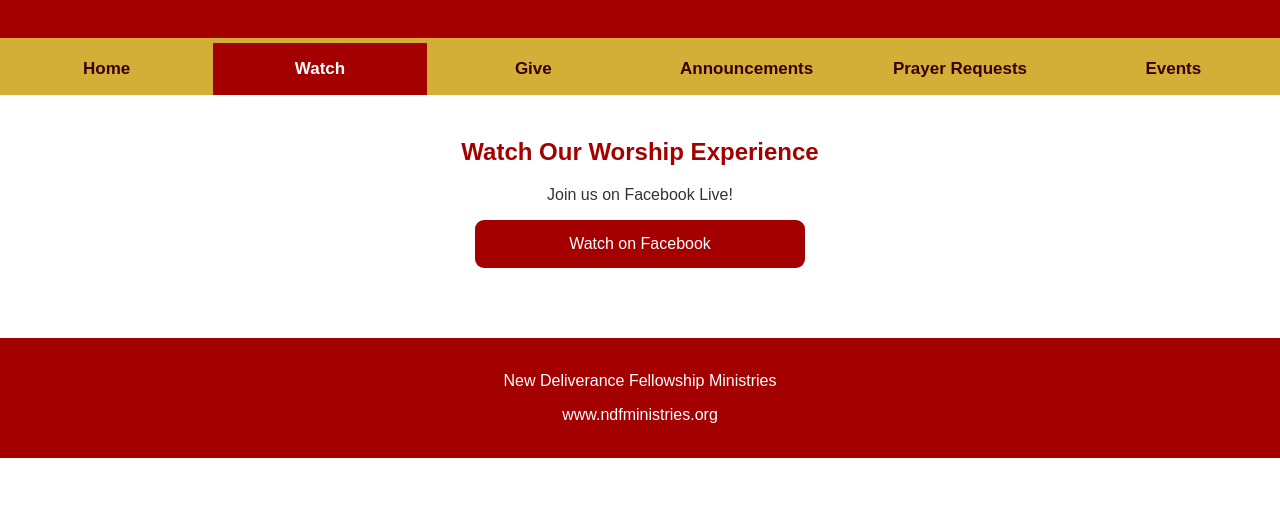
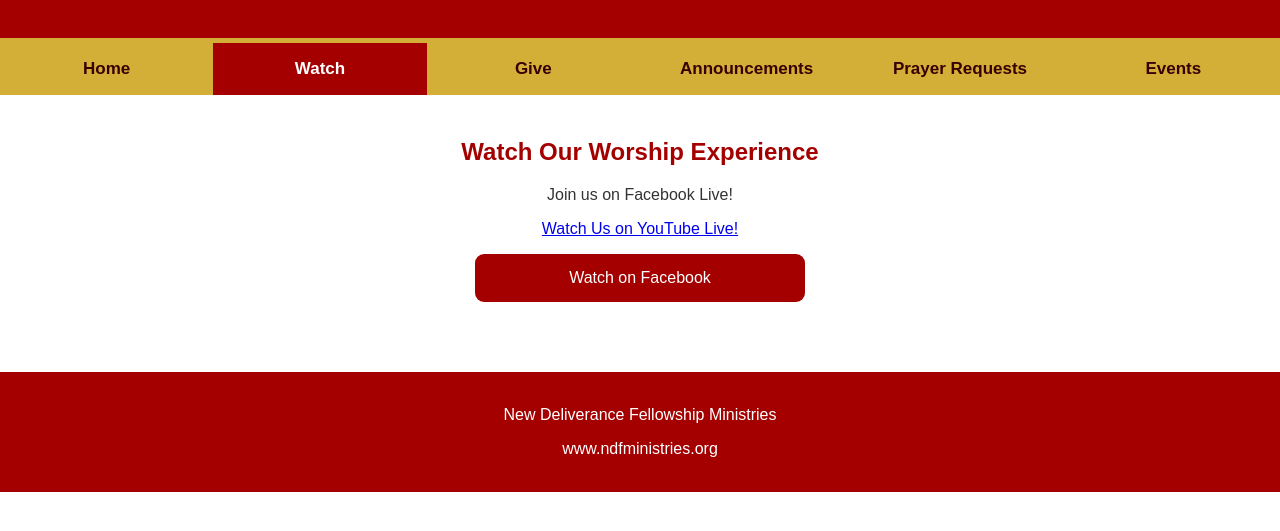
Before and after one commit to 6602-debra/ndfm-church-app, a plain HTML site: page index.html in a window 1280 px wide. Both pictures are taken after a click on the button "Watch". Shown: the part 109-640 px from the top of the page. Drawn offline with Linux system fonts and the light colour scheme.

Commit message:
Update index.html

```diff
--- a/index.html
+++ b/index.html
@@ -51,6 +51,7 @@ footer{background:#a40000;color:white;padding:18px;margin-top:30px}
 <section id="watch">
 <h2>Watch Our Worship Experience</h2>
 <p>Join us on Facebook Live!</p>
+ <p><a href="https://www.youtube.com/@NewDeliveranceFellowshipMinist" target="_blank" rel="noopener noreferrer">Watch Us on YouTube Live!</a></p>
 <a class="btn" href="https://www.facebook.com/share/1BTTwcegBu/" target="_blank" rel="noopener noreferrer">Watch on Facebook</a>
 </section>
 <section id="give">
```
